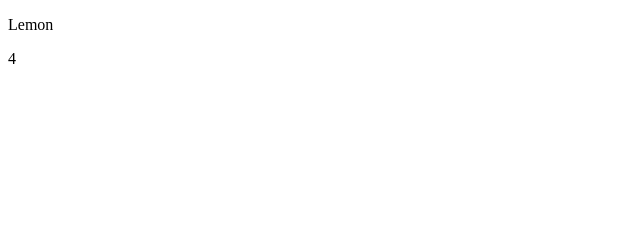
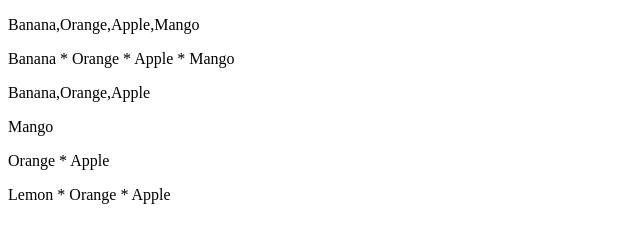
Before and after one commit to Franciszek99/2016_JS, a plain HTML site: page index.html in a window 1280 px wide. Shown: the whole page, without its empty margins (0-640 px from the left). Drawn offline with Linux system fonts and the light colour scheme.

Commit message:
Change variable of arrays
Change array to string, delete first and last elements and adding some value to array.

```diff
--- a/index.html
+++ b/index.html
@@ -4,13 +4,22 @@
 
 <p id="demo"></p>
 <p id="demo1"></p>
+<p id="demo2"></p>
+<p id="demo3"></p>
+<p id="demo4"></p>
+<p id="demo5"></p>
 
 <script>
-var cars = new Array("Saab", "Volvo", "BMW");
-cars.push("Lemon");
-document.getElementById("demo").innerHTML = cars[3];
-document.getElementById("demo1").innerHTML = cars.length;
-cars.push("Lemon");
+var fruits = ["Banana", "Orange", "Apple", "Mango"];
+document.getElementById("demo").innerHTML = fruits.toString();
+document.getElementById("demo1").innerHTML = fruits.join(" * ");
+var x = fruits.pop();
+document.getElementById("demo2").innerHTML = fruits.toString();
+document.getElementById("demo3").innerHTML = x;
+fruits.shift();
+document.getElementById("demo4").innerHTML = fruits.join(" * ");
+fruits.unshift("Lemon");
+document.getElementById("demo5").innerHTML = fruits.join(" * ");
 </script>
 
 </body>
```
